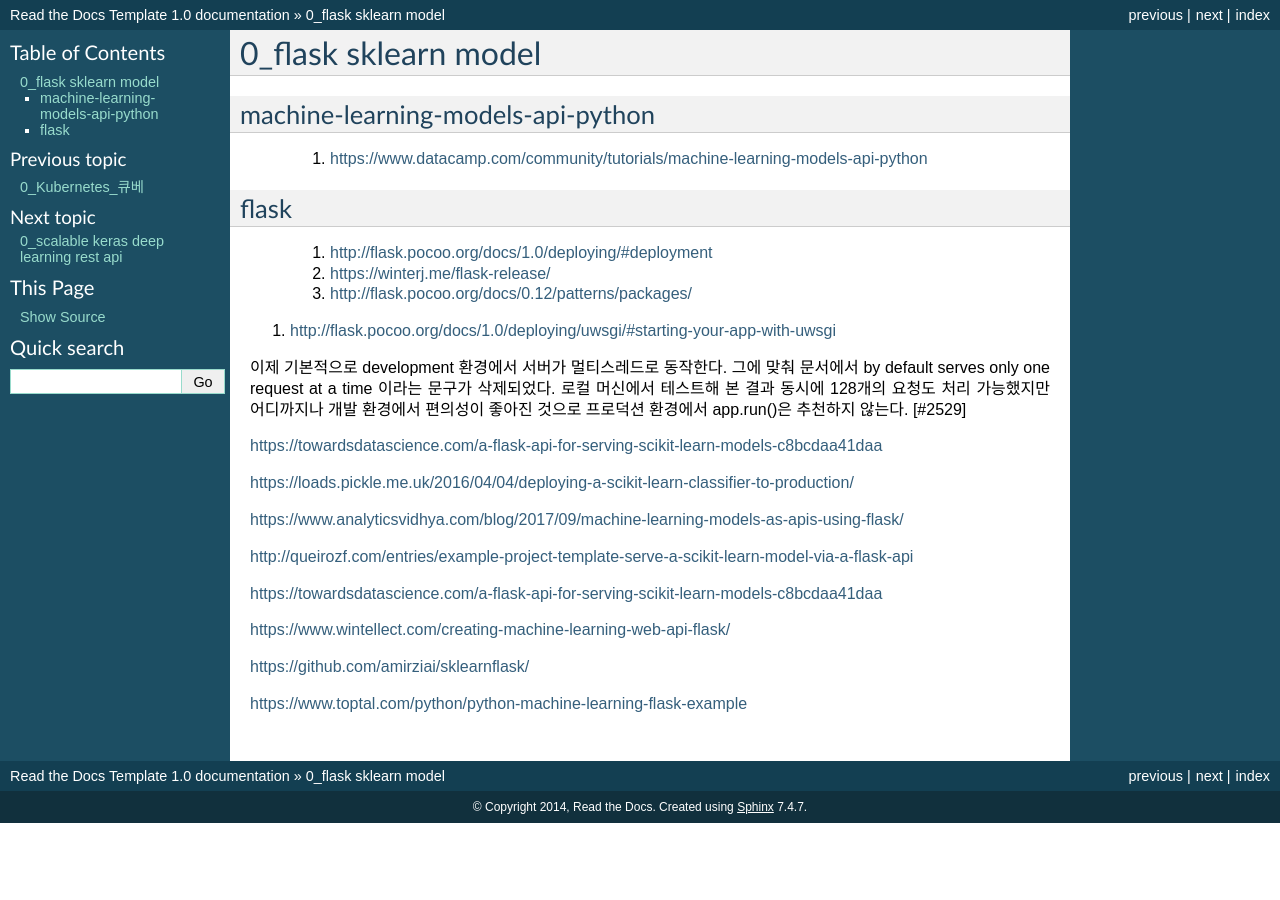
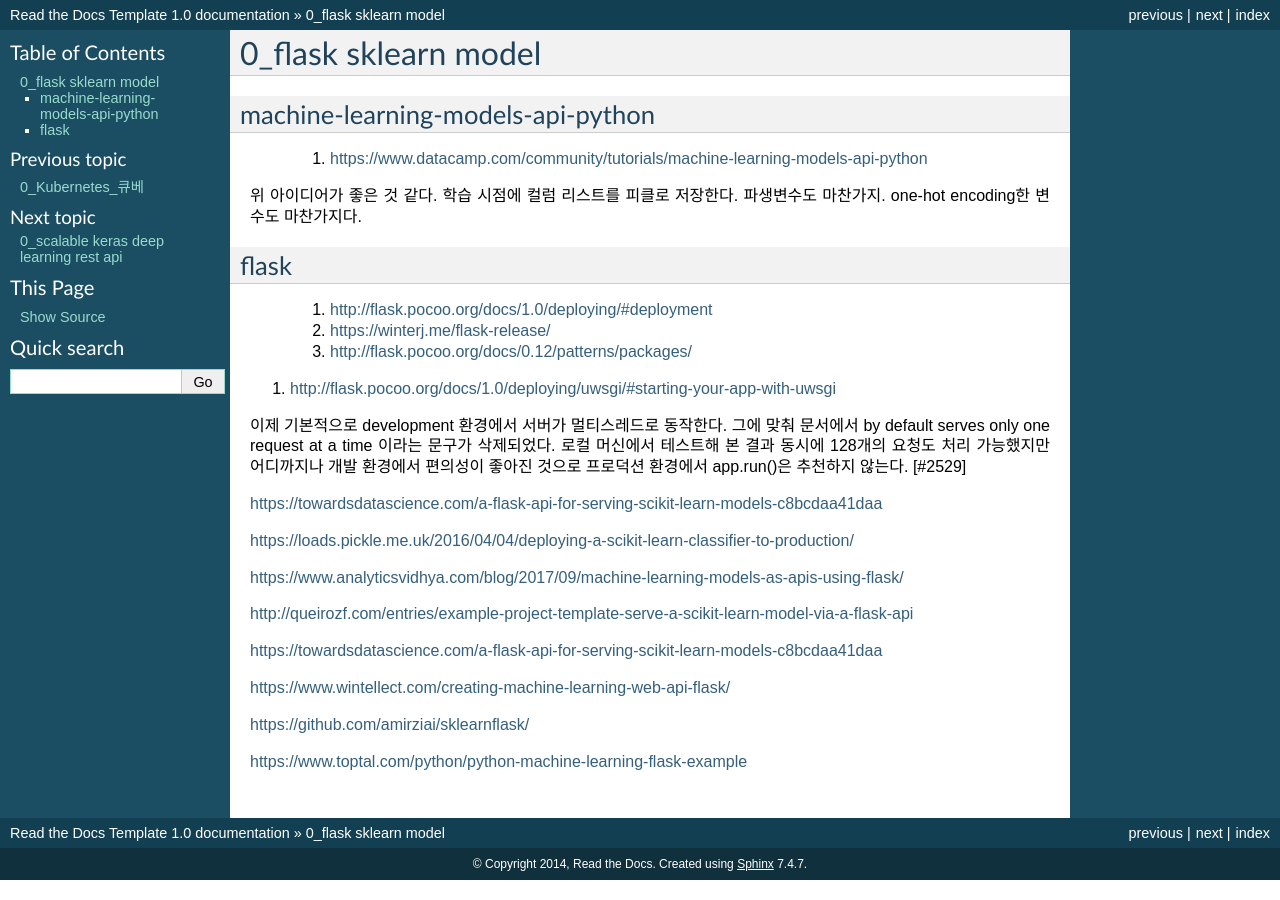
Before and after one commit to smart1004/ReadTheDocs, a Sphinx documentation site: the page built from docs/0_flask_sklearn_model.rst, in a window 1280 px wide. Built offline with Sphinx 7.4.7, drawn with Linux system fonts in a browser that asks for light colours.

Commit message:
Update 0_flask_sklearn_model.rst

```diff
--- a/docs/0_flask_sklearn_model.rst
+++ b/docs/0_flask_sklearn_model.rst
@@ -7,6 +7,12 @@
 machine-learning-models-api-python
 --------
  #. https://www.datacamp.com/community/tutorials/machine-learning-models-api-python
+
+위 아이디어가 좋은 것 같다.
+학습 시점에 컬럼 리스트를 피클로 저장한다.
+파생변수도 마찬가지.  one-hot encoding한 변수도 마찬가지다.
+
+
 
 --------
 flask
```
